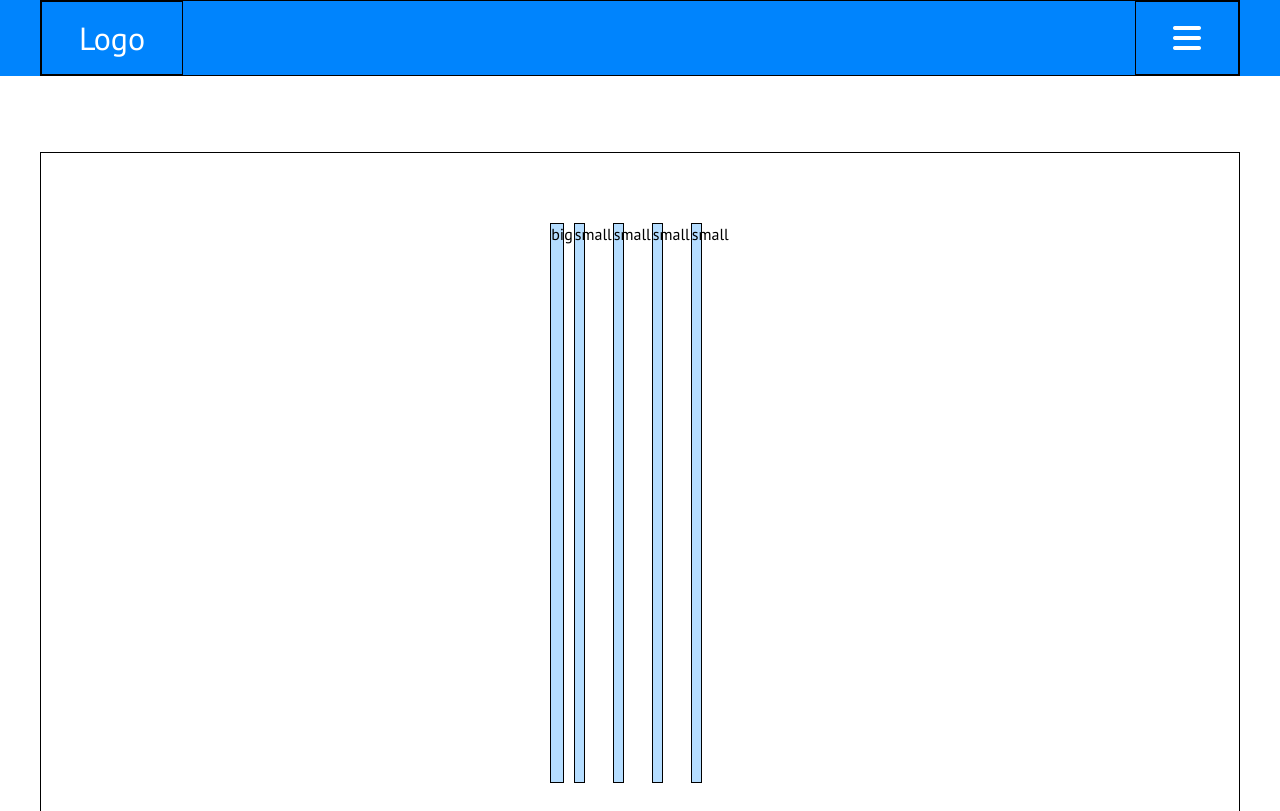
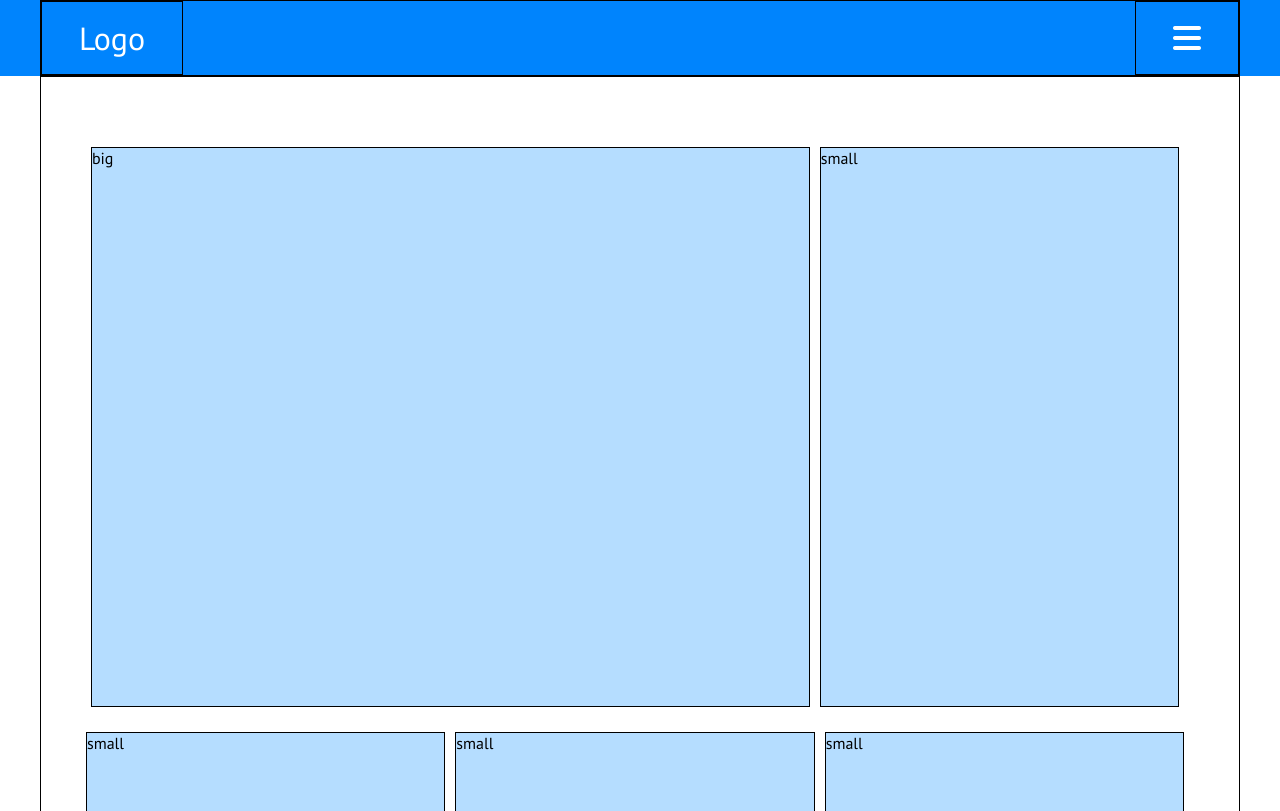
Before and after one commit to ElenaRuscitto/htmlcss-responsive-layout, a plain HTML site: page index.html in a window 1280 px wide. Shown: the top 811 px of the page. Drawn offline with Linux system fonts and the light colour scheme.

Commit message:
[m-q] demo

```diff
--- a/css/main.css
+++ b/css/main.css
@@ -77,11 +77,14 @@ body {
 .menu {
   background-color: var(--h-bg-color);
 }
-.header {
+
+header {
   position: fixed;
   top: 0;
   left: 0;
+  width: 100%;
 }
+
 .menu .container-header {
   color: var(--text-color);
   height: 76px;    /*  debug */
@@ -121,14 +124,14 @@ body {
 /* DEMO */
 
 .demo {
-  margin-top: 76px; /*  fixed */
+  margin-top: 76px;
 }
 
 .card-small,
 .card-media,
 .card-big,
 .card-exbig {
-  width: 310px;
+  width: 85%;
   margin-bottom: 25px;
 }
 
@@ -205,11 +208,13 @@ body {
   .card-big {
     width: 60%;
     height: 560px;
+    margin-right: 10px;
   }
 
   .card-small {
     width: 30%;
     height: 560px;
+    margin-right: 10px;
   }
 
 
--- a/index.html
+++ b/index.html
@@ -54,26 +54,16 @@
     <div class="container padding-t-b debug">
       <div class="row d-flex d-center wrap">
 
-        <div class="colonna ">
           <div class="card-big debug">big</div>
 
-        </div>
+          <div class="card-small debug">small</div>
 
-        <div class="colonna ">
           <div class="card-small debug">small</div>
-        </div>
 
-        <div class="colonna ">
           <div class="card-small debug">small</div>
-        </div>
 
-        <div class="colonna ">
           <div class="card-small debug">small</div>
-        </div>
 
-        <div class="colonna ">
-          <div class="card-small debug">small</div>
-        </div>
       </div>
 
 
```
